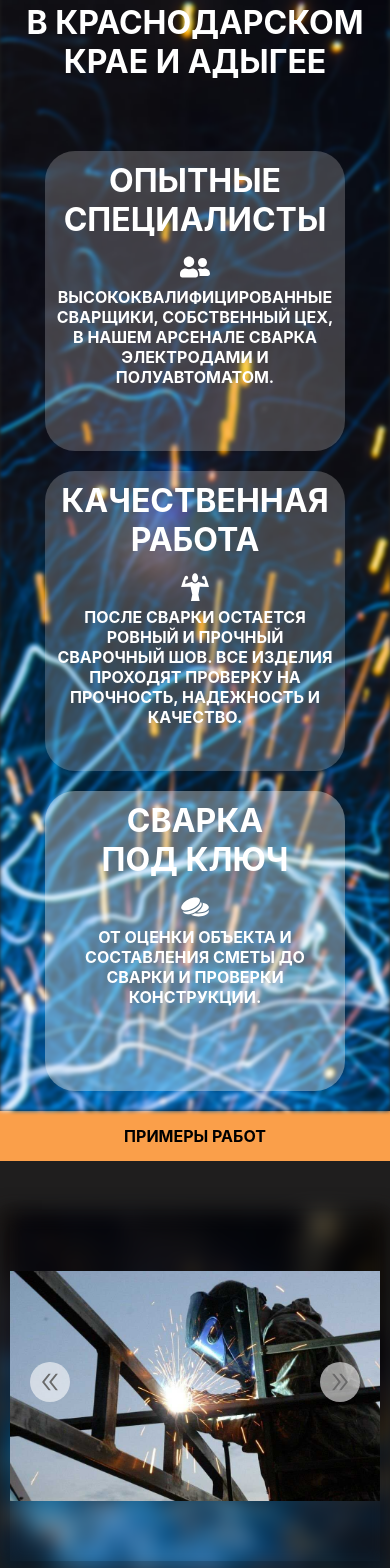
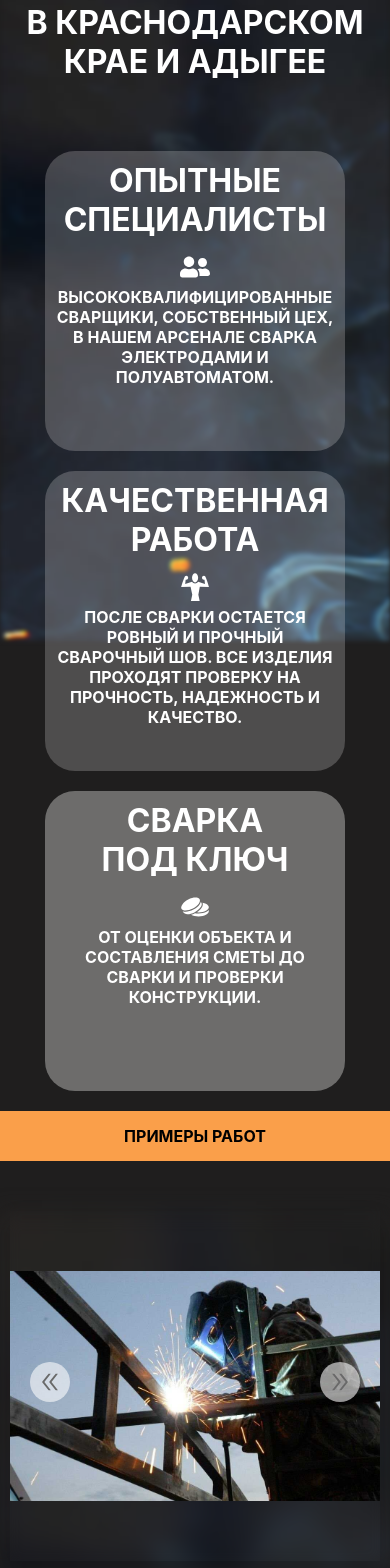
Before and after one commit to Grinko1/metallex, a React (Create React App) app: page / in a window 390 px wide. Shown: the part 403-1971 px from the top of the page. Built offline with nearby package versions, Linux system fonts and the light colour scheme.

Commit message:
fix scroll

```diff
--- a/src/Component/Slider/Slider.jsx
+++ b/src/Component/Slider/Slider.jsx
@@ -28,7 +28,7 @@ const Slider = () => {
   };
   return (
       <div className={style.sliderSection}>
-          <img className={style.bg} src="/img/banner.jpeg" alt=""/>
+          {/* <img className={style.bg} src="/img/banner.jpeg" alt=""/> */}
     <div className={style.slider}>
       <div className={style.container}>
         {slides.map((item, index) => {
--- a/src/Component/Slider/Slider.module.css
+++ b/src/Component/Slider/Slider.module.css
@@ -2,6 +2,18 @@
   width: 100vw;
   height: 650px;
   position: relative;
+}
+.sliderSection::before{
+  content: '';
+  background-image: url(../../../public/img/banner.jpeg) ;
+  filter: blur(10px);
+  position: absolute;
+  top: 0; left: 0;
+  height: 650px;
+  width: 100vw;
+  -webkit-backdrop-filter: blur(2px);
+
+
 }
 .bg {
   object-fit: cover;
@@ -117,6 +129,9 @@
     margin: 50px 10px 0;
     height: 350px;
   }
+  .sliderSection::before{
+    height: 90%;
+  }
   .bg {
     height: 90%;
   }
--- a/src/Pages/Main/Main.jsx
+++ b/src/Pages/Main/Main.jsx
@@ -9,7 +9,7 @@ const Main = () => {
     <>
       <Nav />
       <div className={style.banner}>
-        <img src="/img/banner.jpeg" alt="" />
+        {/* <img src="/img/banner.jpeg" alt="" /> */}
         <div className={style.headBlock}>
           <h1 className={style.mainHeader}>
             СВАРОЧНЫЕ РАБОТЫ <br /> С ВЫЕЗДОМ НА ОБЪЕКТ
--- a/src/Pages/Main/Main.module.css
+++ b/src/Pages/Main/Main.module.css
@@ -1,8 +1,20 @@
 .banner{
     height: 80vh;
     position: relative;
+}
+.banner::before{
+    content: '';
+    background-image: url(../../../public/img/banner.jpeg) ;
+    filter: blur(2px);
+    position: absolute;
+    top: 0; left: 0;
+    height: 80vh;
+    width: 100vw;
+    -webkit-backdrop-filter: blur(2px);
+
 
 }
+
 /* .banner img::-webkit-scrollbar{width: 3px;height: 5px; }
 .banner img::-webkit-scrollbar-track-piece{background-color: orange;}
 .banner img::-webkit-scrollbar-thumb:vertical{height: 5px;background-color: white; border-radius: 4px;} */
@@ -30,6 +42,9 @@
     .banner img{
         height: 100vh;
     }
+    .banner::before{
+        height: 100vh;
+    }
 }
 @media (max-width:900px){
     .banner{
@@ -39,6 +54,9 @@
     .banner img{
         height: 100%;
     }
+    .banner::before{
+        height: 100vh;
+    }
 }
 @media (max-width:620px){
     .headBlock{
```
